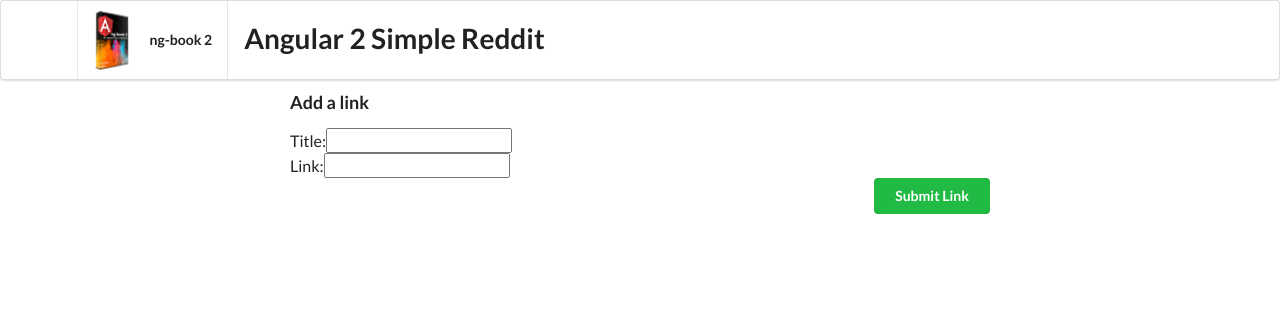
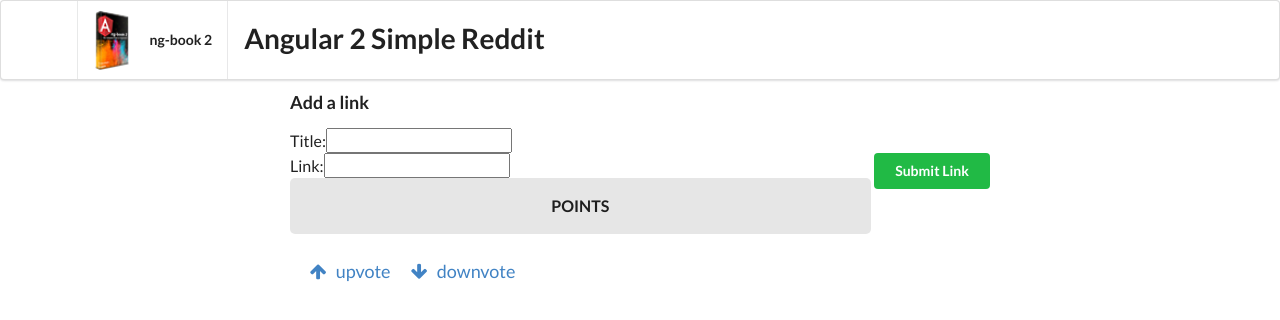
Before and after one commit to HoweChen/AngularBookPractice, an Angular app: page / in a window 1280 px wide. Shown: the top 320 px of the page. Built offline with nearby package versions, Linux system fonts and the light colour scheme.

Commit message:
update with vote ui

```diff
--- a/src/app/app.component.html
+++ b/src/app/app.component.html
@@ -8,8 +8,11 @@
   <div class="field">
     <label for="link">Link:</label>
     <input name="link" #newlink>
+    <button type="submit" (click)="addArticle(newtitle, newlink)" class="ui positive right floated button">
+      Submit Link
+    </button>
   </div>
-  <button type="submit" (click)="addArticle(newtitle, newlink)" class="ui positive right floated button">
-    Submit Link
-  </button>
+
+
+  <app-article></app-article>
 </form>
--- a/src/app/app.module.ts
+++ b/src/app/app.module.ts
@@ -6,6 +6,7 @@
 import { UserItemComponent } from './user-item/user-item.component';
 import { UserListComponent } from './user-list/user-list.component';
 import { FakeRedditComponent } from './fake-reddit/fake-reddit.component';
+import { ArticleComponent } from './article/article.component';
 
 @NgModule({
   declarations: [
@@ -13,7 +14,8 @@
     HelloWorldComponent,
     UserItemComponent,
     UserListComponent,
-    FakeRedditComponent
+    FakeRedditComponent,
+    ArticleComponent
   ],
   imports: [
     BrowserModule
--- /dev/null
+++ b/src/app/article/article.component.html
@@ -0,0 +1,31 @@
+<div>
+  <div class="four wide column center aligned votes">
+    <div class="ui statistic">
+      <div class="value">
+        {{ votes }}
+      </div>
+      <div class="label">
+        Points
+      </div>
+    </div>
+  </div>
+  <div class="twelve wide column">
+    <a class="ui large header" href="{{ link }}">
+          {{ title }}
+        </a>
+    <ul class="ui big horizontal list voters">
+      <li class="item">
+        <a href (click)="voteUp()">
+              <i class="arrow up icon"></i>
+              upvote
+            </a>
+      </li>
+      <li class="item">
+        <a href (click)="voteDown()">
+              <i class="arrow down icon"></i>
+              downvote
+            </a>
+      </li>
+    </ul>
+  </div>
+</div>
--- /dev/null
+++ b/src/app/article/article.component.ts
@@ -0,0 +1,15 @@
+import { Component, OnInit } from '@angular/core';
+
+@Component({
+  selector: 'app-article',
+  templateUrl: './article.component.html',
+  styleUrls: ['./article.component.css']
+})
+export class ArticleComponent implements OnInit {
+
+  constructor() { }
+
+  ngOnInit() {
+  }
+
+}
```
Also changed, not shown: src/app/article/article.component.css (added), 1 other file (tests, documents, lock files or other folders).
